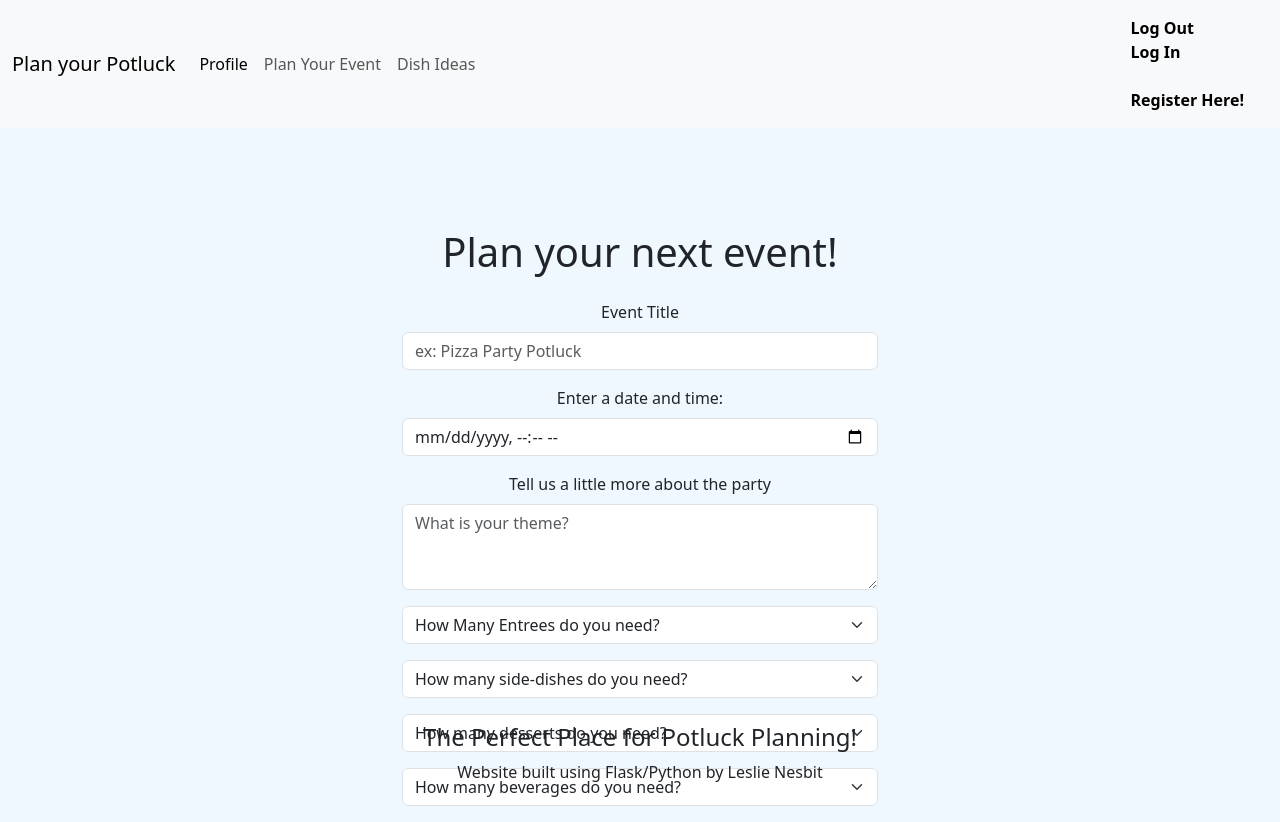
After one commit to LeelooDawn/Final-Project, a Flask app: template templates/event.html in a window 1280 px wide. The commit adds this page. Run offline with Flask 3, Linux system fonts and the light colour scheme; the template is opened without the code that fills it, so the values that code supplies are empty.

Commit message:
Created EVENT.html worked on register function more

```diff
--- a/app.py
+++ b/app.py
@@ -14,10 +14,8 @@ db = "/users/leslienesbit/Documents/GitHub Projects/Final Project/potluck.db"
 #configure session to use filesystem instead of signed cookies
 app.config["SESSION_PERMANENT"] = False
 app.config["SESSION_TYPE"] = "filesystem"
-app.config["PERMANENT_SESSION_LIFETIME"] = timedelta(hours=5)
-app.config["SECRET_KEY"] = config.SECRET_KEY
-sess = Session()
-sess.init.app(app)
+Session(app)
+
 
 #app route index (profile page)
 @app.route("/")
@@ -25,7 +23,7 @@ def index():
 #show profile of user
     if "username" in session:
         username = session["username"]
-            return render_template("index.html")
+        return render_template("index.html")
 #check if user has any events coming up - if not say "no events coming up - plan something here!"
 #api of recipes will show up at bottom
     else:
@@ -41,6 +39,7 @@ def login():
     if request.method == "POST":
         username = request.form.get("username")
         password = request.form.get("password")
+        #if there are blanks in either form show error
         error="Please enter username/password"
         if not username:
             return render_template("error.html", error=error)
@@ -72,7 +71,7 @@ def logout():
     #forget any user_id
 	session.pop("username", None)
     #redirect user to log in form
-	return redirect("login.html")
+	return redirect("/")
 
 #app route register user
 @app.route("/register", methods=["GET", "POST"])
@@ -82,6 +81,7 @@ def register():
             username = request.form.get("username"),
             password = request.form.get("password"),
             email = request.form.get("email")
+            #if any field is blank show error
             error = "Please enter your registration information again"
             if not username:
                 return render_template("error.html", error=error)
@@ -98,22 +98,23 @@ def register():
                 con.commit()
                 new_user = cur.execute("SELECT * FROM users WHERE username = ?", (username,))
                 new_user = cur.fetchone()
+                username1 = cur.fetchone()[1]
             #start new session for user
             if new_user:
                 session["loggedin"] = True
-                session["id"]= new_user[0]
-                session["username"] = new_user[1]
+                session["id"]= new_user[0]["id"]
+                session["username"] = new_user[1]["username"]
+                return render_template("index.html", username=username1)
+                con.close()
         except:
-            err = "Error registering user, please try again"
+            err = "Error registering user"
             return render_template("error.html", error=err)
-        finally:
-            return render_template("index.html", username=session["username"])
-            con.close()
     elif request.method == "GET":
         return render_template("register.html")
 
+@app.route("/event")
+def event():
+ return render_template("event.html")
 
-                #new_user= cur.execute("SELECT id FROM users WHERE username = :username", username=username)
-                #session["user_id"] = new_user[0]["id]
 if __name__ == '__main__':
     app.run()
--- /dev/null
+++ b/templates/event.html
@@ -0,0 +1,60 @@
+{% extends "layout.html" %} {% block title %} Event Planning {% endblock %} {%
+block main %}
+<div class="mb-4">
+  <h1>Plan your next event!</h1>
+</div>
+<div class="mb-3">
+  <label for="exampleFormControlInput1" class="form-label">Event Title</label>
+  <input
+    type="text"
+    class="form-control"
+    id="eventTitle"
+    placeholder="ex: Pizza Party Potluck"
+  />
+</div>
+<div class="mb-3">
+  <label for="party" class="form-label">Enter a date and time:</label>
+  <input
+    id="partyDate"
+    type="datetime-local"
+    name="partydate"
+    class="form-control"
+  />
+</div>
+<div class="mb-3">
+  <label for="exampleFormControlTextarea1" class="form-label"
+    >Tell us a little more about the party</label
+  >
+  <textarea
+    class="form-control"
+    id="moreInfo"
+    rows="3"
+    placeholder="What is your theme?"
+  ></textarea>
+</div>
+<select class="form-select mb-3" aria-label="Default select example">
+  <option selected>How Many Entrees do you need?</option>
+  <option value="1">One</option>
+  <option value="2">Two</option>
+  <option value="3">Three</option>
+</select>
+<select class="form-select mb-3" aria-label="Default select example">
+  <option selected>How many side-dishes do you need?</option>
+  <option value="1">One</option>
+  <option value="2">Two</option>
+  <option value="3">Three</option>
+</select>
+<select class="form-select mb-3" aria-label="Default select example">
+  <option selected>How many desserts do you need?</option>
+  <option value="1">One</option>
+  <option value="2">Two</option>
+  <option value="3">Three</option>
+</select>
+<select class="form-select mb-3" aria-label="Default select example">
+  <option selected>How many beverages do you need?</option>
+  <option value="1">One</option>
+  <option value="2">Two</option>
+  <option value="3">Three</option>
+</select>
+
+{% endblock %}
--- a/templates/layout.html
+++ b/templates/layout.html
@@ -43,12 +43,14 @@
               >
             </li>
             <li class="nav-item">
-              <a class="nav-link" href="#">Plan Your Event</a>
+              <a class="nav-link" href="{{ url_for ('event') }}">Plan Your Event</a>
             </li>
             <li class="nav-item">
               <a class="nav-link" href="#">Dish Ideas</a>
             </li>
           </ul>
+          <span class="navbar-text me-4 fw-bold"
+            ><a class="nav-link" href="{{ url_for ('logout') }}"> Log Out</a>
           <span class="navbar-text me-4 fw-bold"
             ><a class="nav-link" href="{{ url_for ('login') }}"> Log In</a>
           </span>
@@ -65,7 +67,7 @@
     </div>
     <footer class="fixed-bottom text-center">
       <h4>The Perfect Place for Potluck Planning!</h4>
-      <p>Website built by Leslie Nesbit</p>
+      <p>Website built using Flask/Python by Leslie Nesbit</p>
     </footer>
   </body>
 </html>
```
Also changed, not shown: templates/index.html (+4 -3 lines), potluck.db, 2 other files.
